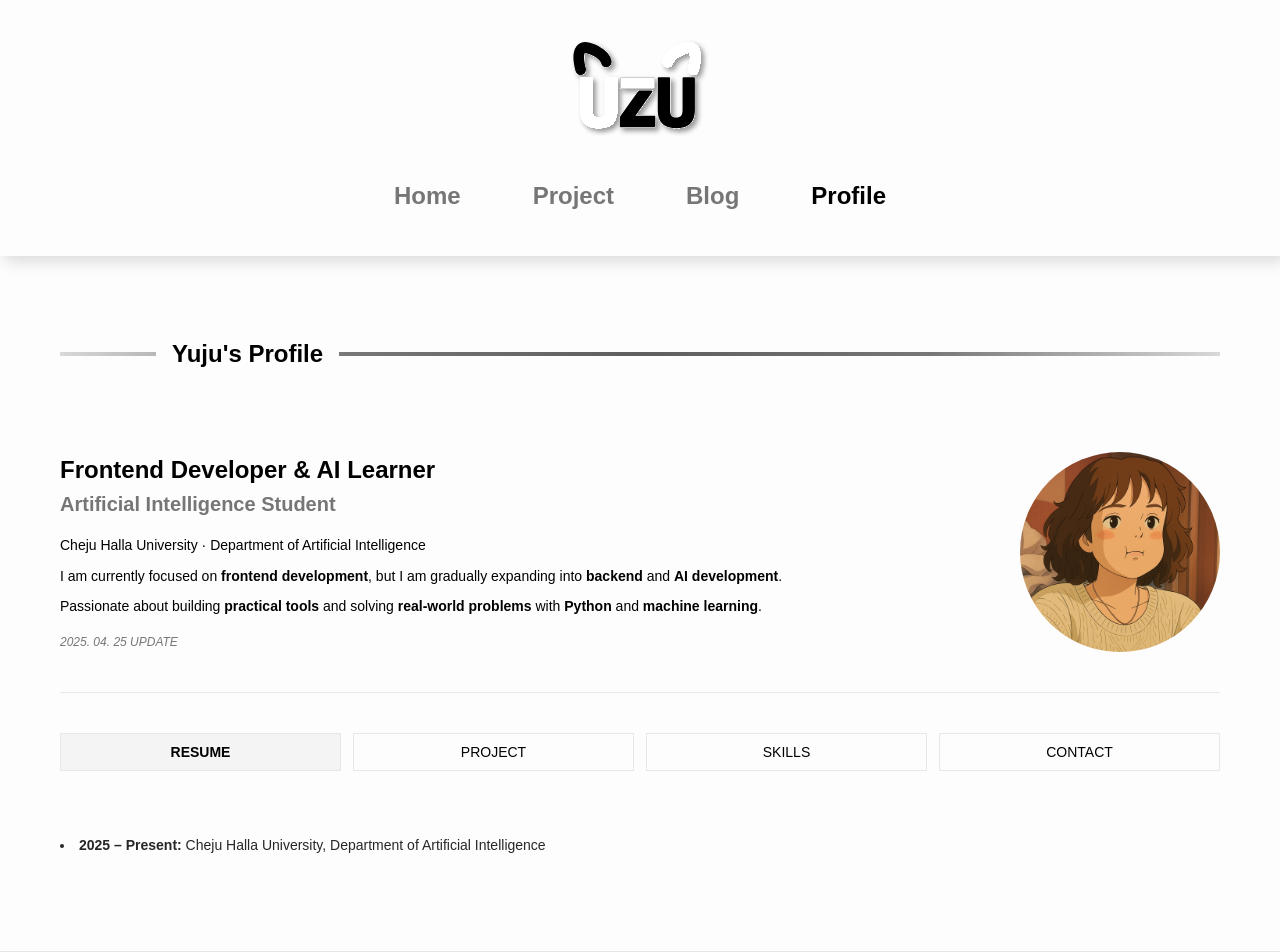
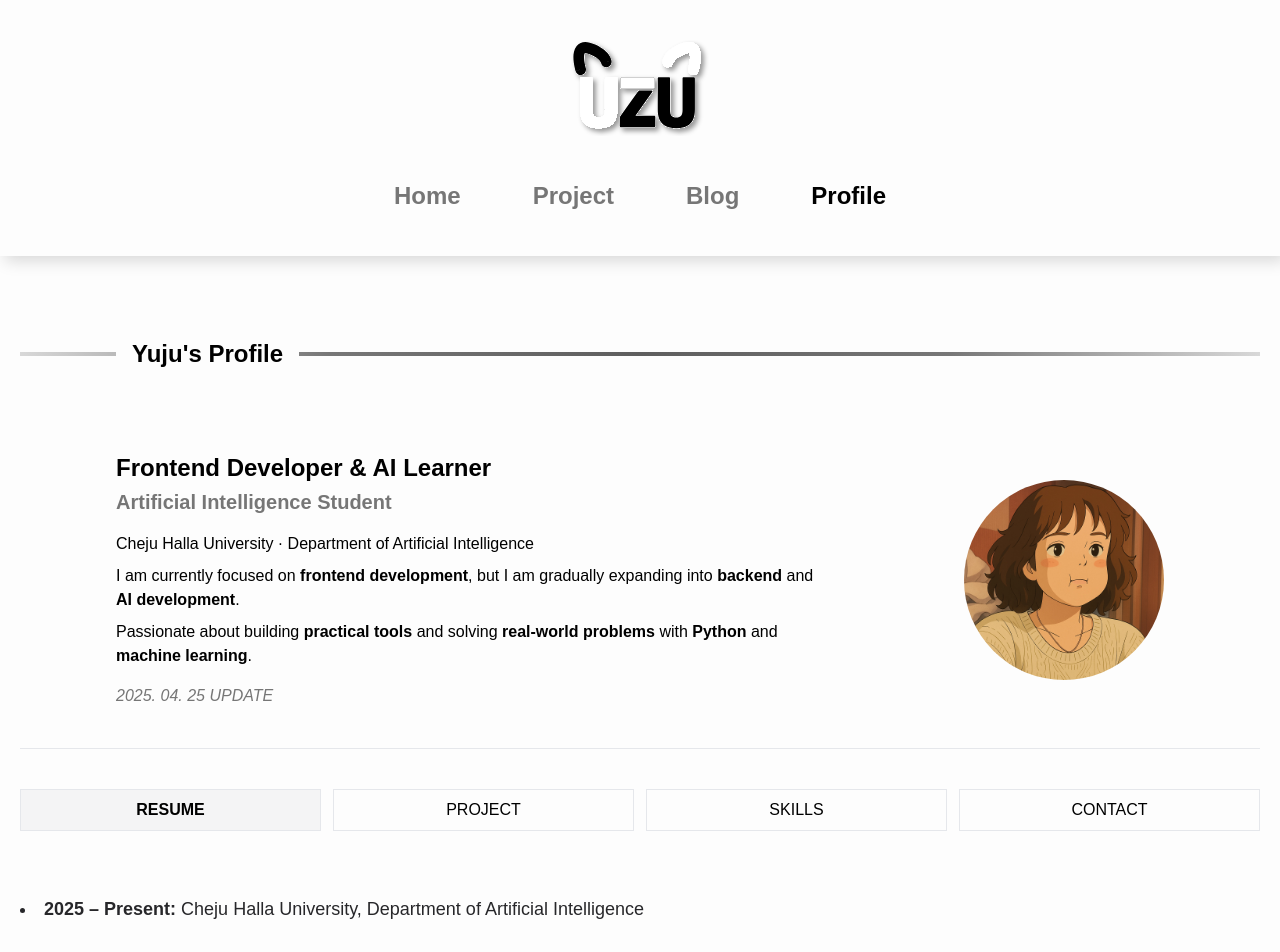
Before and after one commit to TheUZUlab/uzu-dev, a Next.js app: page /profile in a window 1280 px wide. Shown: the top 952 px of the page. Built offline with nearby package versions, Linux system fonts and the light colour scheme.

Commit message:
refactor: profile 페이지 스타일 수정

```diff
--- a/app/component/ArticleCard/ArticleCard.tsx
+++ b/app/component/ArticleCard/ArticleCard.tsx
@@ -25,7 +25,7 @@ export default function ArticleCard({ post, category, type, onTagClick }: Articl
     <Link
       href={`${basePath}/${category}/${post.slug}`}
       aria-label={`포스트 보기: ${post.title}`}
-      className="flex items-center gap-8 px-5 lg:gap-11 lg:px-24"
+      className="flex items-center gap-8 lg:gap-11"
     >
       {/* 썸네일 이미지 */}
       <div className="relative aspect-[3/2] w-[32%] min-w-[144px] max-w-[250px] rounded-lg lg:min-w-[250px] lg:max-w-[500px]">
--- a/app/profile/page.tsx
+++ b/app/profile/page.tsx
@@ -8,7 +8,7 @@ export default function About() {
   const [tab, setTab] = useState<'RESUME' | 'PROJECT' | 'SKILLS' | 'CONTACT'>('RESUME');
 
   return (
-    <main className="mx-auto mb-24 min-w-[300px] max-w-[1200px] px-5">
+    <main className="mx-auto mb-24 min-w-[300px] max-w-[1600px] px-5">
       <div className="relative my-14 h-1 w-full bg-gradient-custom lg:my-24">
         <h2 className="absolute left-5 top-1/2 -translate-y-1/2 bg-white px-4 text-base font-extrabold capitalize text-black lg:left-24 lg:text-2xl">
           yuju&apos;s profile
@@ -16,13 +16,13 @@ export default function About() {
       </div>
 
       {/* 프로필 상단 섹션 */}
-      <section className="mb-10 flex flex-col items-center justify-between gap-10 border-b pb-10 lg:flex-row">
+      <section className="mb-10 flex flex-col items-center justify-between gap-10 border-b px-0 pb-10 lg:flex-row lg:px-24">
         <div className="w-full text-black lg:w-2/3">
           <p className="mb-1 text-2xl font-bold">Frontend Developer & AI Learner</p>
           <p className="mb-4 text-xl font-semibold text-dark-gray">
             Artificial Intelligence Student
           </p>
-          <div className="space-y-2 text-sm leading-relaxed">
+          <div className="space-y-2 text-sm leading-relaxed lg:text-base">
             <p>Cheju Halla University · Department of Artificial Intelligence</p>
             <p>
               I am currently focused on <b>frontend development</b>, but I am gradually expanding
@@ -34,7 +34,7 @@ export default function About() {
               <b>real-world problems</b> with <b>Python</b> and <b>machine learning</b>.
             </p>
           </div>
-          <p className="mt-4 text-xs italic text-dark-gray">2025. 04. 25 UPDATE</p>
+          <p className="mt-4 text-xs italic text-dark-gray lg:text-base">2025. 04. 25 UPDATE</p>
         </div>
 
         <div className="w-full max-w-[200px] lg:w-1/3">
@@ -47,9 +47,8 @@ export default function About() {
           />
         </div>
       </section>
-
       {/* 탭 네비게이션 */}
-      <nav className="mb-16 grid grid-cols-2 gap-3 text-center text-sm sm:grid-cols-4">
+      <nav className="mb-16 grid grid-cols-2 gap-3 text-center text-sm sm:grid-cols-4 lg:text-base">
         {['RESUME', 'PROJECT', 'SKILLS', 'CONTACT'].map(item => (
           <button
             key={item}
@@ -62,9 +61,8 @@ export default function About() {
           </button>
         ))}
       </nav>
-
       {/* 탭 콘텐츠 */}
-      <section className="space-y-6 text-sm text-zinc-800">
+      <section className="space-y-6 text-sm text-zinc-800 lg:text-lg">
         {tab === 'RESUME' && (
           <ul className="list-inside list-disc space-y-4">
             <li>
```
